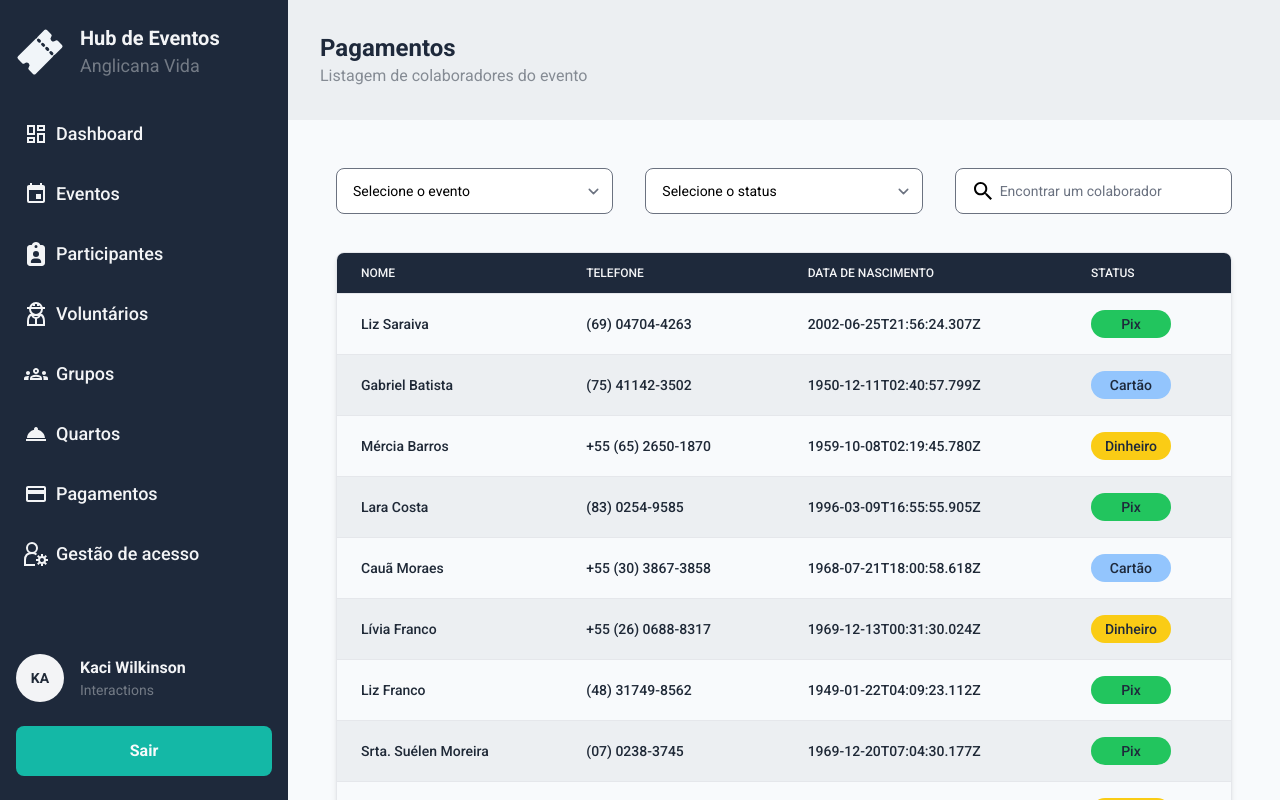
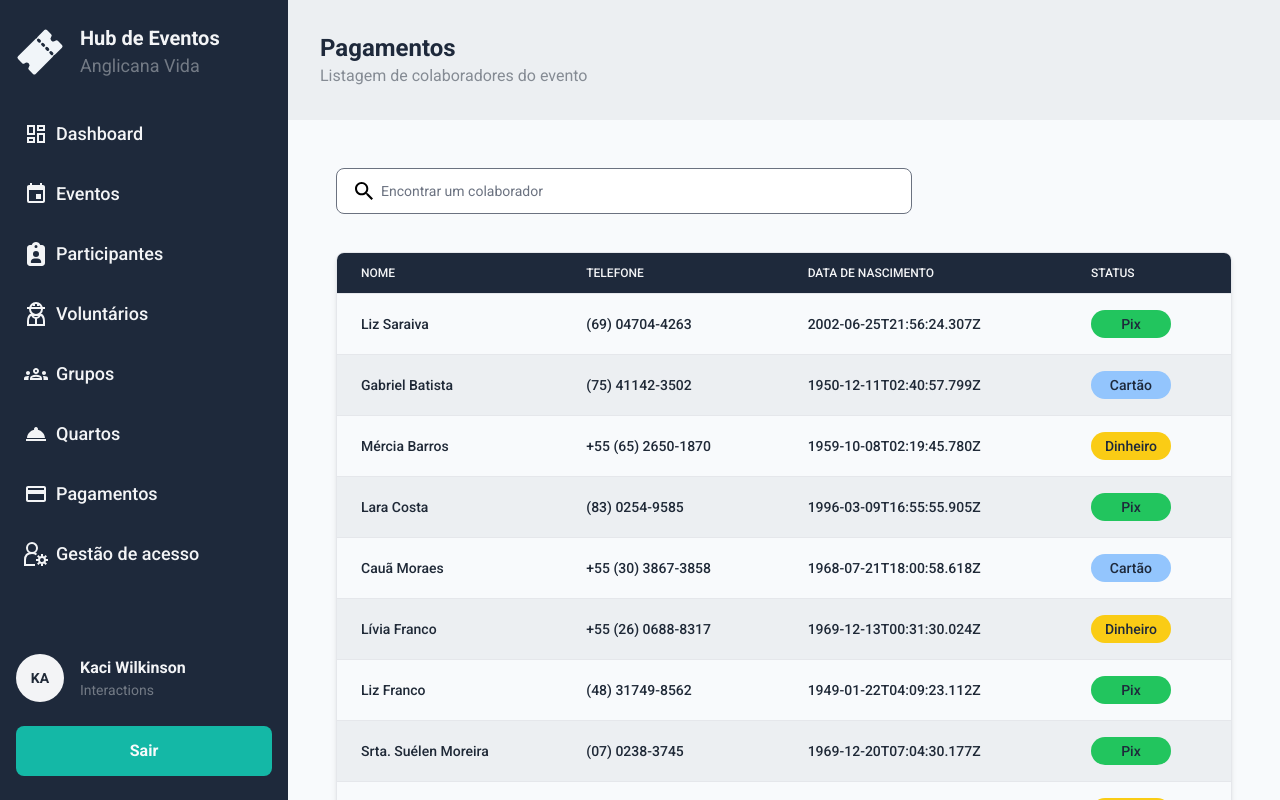
Before and after one commit to gugavillar/event_management, a Next.js app: page /pagamentos in a window 1280 px wide. Built offline with nearby package versions, Linux system fonts and the light colour scheme.

Commit message:
:sparkles: Payment modal

```diff
--- /dev/null
+++ b/src/components/Atoms/Modal/index.ts
@@ -0,0 +1 @@
+export * from './Modal'
--- a/src/components/Atoms/index.ts
+++ b/src/components/Atoms/index.ts
@@ -10,6 +10,7 @@ export * from './InformationCard'
 export * from './Label'
 export * from './Link'
 export * from './LoginSvg'
+export * from './Modal'
 export * from './PaymentTag'
 export * from './PieChart'
 export * from './Select'
--- a/src/components/Organisms/ListPage/ListPage.tsx
+++ b/src/components/Organisms/ListPage/ListPage.tsx
@@ -2,17 +2,19 @@ import { ComponentProps, ReactNode } from 'react'
 import { IoMdSearch } from 'react-icons/io'
 import { twMerge } from 'tailwind-merge'
 
-import { Field, Select } from '@/components/Atoms'
+import { Field } from '@/components/Atoms'
 
 type ListPageProps = ComponentProps<'div'> & {
 	placeholderField: string
 	moreFilter?: ReactNode
+	actionButton?: ReactNode
 }
 
 export const ListPage = ({
 	placeholderField,
 	children,
 	moreFilter,
+	actionButton,
 	className,
 	...props
 }: ListPageProps) => {
@@ -25,20 +27,13 @@ export const ListPage = ({
 				)}
 				{...props}
 			>
-				<Select
-					defaultValue=""
-					placeholder="Selecione o evento"
-					options={[
-						{ label: 'Evento 1', value: '1' },
-						{ label: 'Evento 2', value: '2' },
-					]}
-				/>
 				{moreFilter || null}
 				<Field
 					placeholder={placeholderField}
 					rightIcon={<IoMdSearch size={24} />}
 					className="ps-11"
 				/>
+				{actionButton || null}
 			</div>
 			{children}
 		</>
--- /dev/null
+++ b/src/components/Templates/Participants/Participants.mocks.tsx
@@ -0,0 +1,36 @@
+import { faker } from '@faker-js/faker/locale/pt_BR'
+
+import { UUID } from 'crypto'
+
+import { StatusTag } from '@/components/Atoms'
+
+export const FAKE_PARTICIPANTES = () => {
+	return Array.from({ length: 10 }, () => {
+		const status = Math.floor(Math.random() * 3) + 1
+		return {
+			id: faker.string.uuid() as UUID,
+			name: faker.person.fullName(),
+			email: faker.internet.email(),
+			phone: faker.phone.number(),
+			birthdate: faker.date.birthdate().toISOString(),
+			status: status > 2 ? '' : <StatusTag status={status} />,
+		}
+	})
+}
+
+export const MOCKED_USER = {
+	name: faker.person.fullName(),
+	firstName: faker.person.firstName(),
+	birthdate: faker.date.birthdate().toISOString(),
+	phone: faker.phone.number(),
+	responsible: Array.from({ length: 2 }, () => ({
+		name: faker.person.fullName(),
+		phone: faker.phone.number(),
+	})),
+	address: {
+		street: faker.location.streetAddress(),
+		city: faker.location.city(),
+		number: faker.location.buildingNumber(),
+	},
+	healthInfo: 'Alergias',
+}
--- a/src/components/Templates/Participants/Participants.tsx
+++ b/src/components/Templates/Participants/Participants.tsx
@@ -1,9 +1,7 @@
 'use client'
-import { faker } from '@faker-js/faker/locale/pt_BR'
+import { useEffect, useState } from 'react'
 
-import { UUID } from 'crypto'
-
-import { Button, StatusTag, TableProps } from '@/components/Atoms'
+import { Button, Spinner, TableProps } from '@/components/Atoms'
 import { ListManager } from '@/components/Molecules'
 import {
 	AddressInfoCard,
@@ -14,36 +12,7 @@ import {
 	PersonalInfoCard,
 } from '@/components/Organisms'
 
-const FAKE_PARTICIPANTES = () => {
-	return Array.from({ length: 10 }, () => {
-		const status = Math.floor(Math.random() * 3) + 1
-		return {
-			id: faker.string.uuid() as UUID,
-			name: faker.person.fullName(),
-			email: faker.internet.email(),
-			phone: faker.phone.number(),
-			birthdate: faker.date.birthdate().toISOString(),
-			status: status > 2 ? '' : <StatusTag status={status} />,
-		}
-	})
-}
-
-const MOCKED_USER = {
-	name: faker.person.fullName(),
-	firstName: faker.person.firstName(),
-	birthdate: faker.date.birthdate().toISOString(),
-	phone: faker.phone.number(),
-	responsible: Array.from({ length: 2 }, () => ({
-		name: faker.person.fullName(),
-		phone: faker.phone.number(),
-	})),
-	address: {
-		street: faker.location.streetAddress(),
-		city: faker.location.city(),
-		number: faker.location.buildingNumber(),
-	},
-	healthInfo: 'Alergias',
-}
+import { FAKE_PARTICIPANTES, MOCKED_USER } from './Participants.mocks'
 
 const HEADER_LABELS = [
 	{
@@ -69,6 +38,10 @@ const HEADER_LABELS = [
 ]
 
 export const Participants = () => {
+	const [tableData, setTableData] = useState<null | ReturnType<
+		typeof FAKE_PARTICIPANTES
+	>>(null)
+
 	const handleClickRow = async ({ id }: TableProps['bodyData'][number]) => {
 		console.log(id)
 		const overlay = await import('preline/preline')
@@ -76,12 +49,22 @@ export const Participants = () => {
 			document.getElementById('volunteer-manager') as HTMLElement,
 		)
 	}
+
+	useEffect(() => {
+		if (tableData) return
+
+		setTableData(FAKE_PARTICIPANTES())
+	}, [tableData])
+
 	return (
 		<PageContent subheadingPage="Listagem de participantes">
+			{!tableData ? (
+				<Spinner />
+			) : (
 				<ListPage placeholderField="Encontrar um participante">
 					<ListManager
 						handleClickRow={handleClickRow}
-					bodyData={FAKE_PARTICIPANTES()}
+						bodyData={tableData}
 						headerLabels={HEADER_LABELS}
 						drawerId="volunteer-manager"
 						drawerTitle="Dados do participante"
@@ -100,7 +83,9 @@ export const Participants = () => {
 								<PersonalInfoCard userInfo={MOCKED_USER} />
 								<AddressInfoCard addressInfo={MOCKED_USER.address} />
 								{MOCKED_USER.responsible.length ? (
-								<FamilyContactInfo responsibleInfo={MOCKED_USER.responsible} />
+									<FamilyContactInfo
+										responsibleInfo={MOCKED_USER.responsible}
+									/>
 								) : null}
 								{MOCKED_USER.healthInfo ? (
 									<HealthInfoCard healthInfo={MOCKED_USER.healthInfo} />
@@ -109,6 +94,7 @@ export const Participants = () => {
 						}
 					/>
 				</ListPage>
+			)}
 		</PageContent>
 	)
 }
--- /dev/null
+++ b/src/components/Templates/Payments/Payments.mocks.tsx
@@ -0,0 +1,18 @@
+import { faker } from '@faker-js/faker/locale/pt_BR'
+
+import { UUID } from 'crypto'
+
+import { PaymentTag } from '@/components/Atoms'
+
+export const FAKE_PARTICIPANTES = () => {
+	return Array.from({ length: 10 }, () => {
+		const status = Math.floor(Math.random() * 3) + 1
+		return {
+			id: faker.string.uuid() as UUID,
+			name: faker.person.fullName(),
+			phone: faker.phone.number(),
+			birthdate: faker.date.birthdate().toISOString(),
+			payment: <PaymentTag status={status} />,
+		}
+	})
+}
--- a/src/components/Templates/Payments/Payments.tsx
+++ b/src/components/Templates/Payments/Payments.tsx
@@ -1,24 +1,20 @@
-import { faker } from '@faker-js/faker/locale/pt_BR'
+'use client'
+import { useEffect, useState } from 'react'
+import { IoMdAlert } from 'react-icons/io'
 
-import { UUID } from 'crypto'
-
-import { PaymentTag, Select } from '@/components/Atoms'
+import {
+	Button,
+	Header,
+	Modal,
+	Select,
+	Spinner,
+	TableProps,
+} from '@/components/Atoms'
 import { ListManager } from '@/components/Molecules'
 import { ListPage, PageContent } from '@/components/Organisms'
 import { PaymentType, PaymentTypeAPI } from '@/constants'
 
-const FAKE_PARTICIPANTES = () => {
-	return Array.from({ length: 10 }, () => {
-		const status = Math.floor(Math.random() * 3) + 1
-		return {
-			id: faker.string.uuid() as UUID,
-			name: faker.person.fullName(),
-			phone: faker.phone.number(),
-			birthdate: faker.date.birthdate().toISOString(),
-			payment: <PaymentTag status={status} />,
-		}
-	})
-}
+import { FAKE_PARTICIPANTES } from './Payments.mocks'
 
 const HEADER_LABELS = [
 	{
@@ -40,15 +36,49 @@ const HEADER_LABELS = [
 ]
 
 export const Payments = () => {
+	const [tableData, setTableData] = useState<null | ReturnType<
+		typeof FAKE_PARTICIPANTES
+	>>()
+
+	const handleClickRow = async ({ id }: TableProps['bodyData'][number]) => {
+		console.log(id)
+		const overlay = await import('preline/preline')
+		overlay.HSOverlay.open(document.getElementById('test-modal') as HTMLElement)
+	}
+
+	useEffect(() => {
+		if (tableData) return
+
+		setTableData(FAKE_PARTICIPANTES())
+	}, [tableData])
+
 	return (
-		<PageContent subheadingPage="Listagem de colaboradores do evento">
-			<ListPage
-				placeholderField="Encontrar um colaborador"
-				className="lg:max-w-screen-lg"
-				moreFilter={
+		<>
+			<PageContent subheadingPage="Listagem de colaboradores do evento">
+				{!tableData ? (
+					<Spinner />
+				) : (
+					<ListPage placeholderField="Encontrar um colaborador">
+						<ListManager
+							bodyData={tableData}
+							headerLabels={HEADER_LABELS}
+							handleClickRow={handleClickRow}
+						/>
+					</ListPage>
+				)}
+			</PageContent>
+			<Modal modalId="test-modal">
+				<div className="flex flex-col items-center justify-center px-6 pb-6">
+					<div className="flex flex-col items-center justify-between gap-2 md:flex-row">
+						<IoMdAlert size={32} className="text-amber-300" />
+						<Header as="h3" className="text-center text-lg">
+							Você deseja confirmar o pagamento do colaborador?
+						</Header>
+					</div>
 					<Select
+						className="mx-auto my-6 max-w-sm"
 						defaultValue=""
-						placeholder="Selecione o status"
+						placeholder="Selecione a forma de pagamento"
 						options={[
 							{
 								label: PaymentType[PaymentTypeAPI.CARD].label,
@@ -64,13 +94,20 @@ export const Payments = () => {
 							},
 						]}
 					/>
-				}
-			>
-				<ListManager
-					bodyData={FAKE_PARTICIPANTES()}
-					headerLabels={HEADER_LABELS}
-				/>
-			</ListPage>
-		</PageContent>
+					<div className="flex w-full flex-col justify-end gap-y-4 md:flex-row md:gap-x-5">
+						<Button
+							type="button"
+							className="w-full items-center justify-center transition-colors duration-500 hover:bg-gray-200 md:w-32"
+							data-hs-overlay="#test-modal"
+						>
+							Cancelar
+						</Button>
+						<Button className="w-full items-center justify-center border-transparent bg-teal-500 text-base text-gray-50 transition-colors duration-500 hover:bg-teal-400 hover:text-slate-800 md:w-32">
+							Confirmar
+						</Button>
+					</div>
+				</div>
+			</Modal>
+		</>
 	)
 }
--- /dev/null
+++ b/src/components/Templates/Volunteers/Volunteers.mocks.tsx
@@ -0,0 +1,35 @@
+import { faker } from '@faker-js/faker/locale/pt_BR'
+
+import { UUID } from 'crypto'
+
+import { StatusTag } from '@/components/Atoms'
+
+export const FAKE_PARTICIPANTES = () => {
+	return Array.from({ length: 10 }, () => {
+		const status = Math.floor(Math.random() * 3) + 1
+		return {
+			id: faker.string.uuid() as UUID,
+			name: faker.person.fullName(),
+			role: faker.person.jobArea(),
+			phone: faker.phone.number(),
+			birthdate: faker.date.birthdate().toISOString(),
+			function: faker.person.jobArea(),
+			status: status > 2 ? '' : <StatusTag status={status} />,
+		}
+	})
+}
+
+export const MOCKED_USER = {
+	name: faker.person.fullName(),
+	firstName: faker.person.firstName(),
+	birthdate: faker.date.birthdate().toISOString(),
+	phone: faker.phone.number(),
+	responsibleOne: faker.person.fullName(),
+	responsibleTwo: faker.person.fullName(),
+	responsiblePhone: faker.phone.number(),
+	address: {
+		street: faker.location.streetAddress(),
+		city: faker.location.city(),
+		number: faker.location.buildingNumber(),
+	},
+}
--- a/src/components/Templates/Volunteers/Volunteers.tsx
+++ b/src/components/Templates/Volunteers/Volunteers.tsx
@@ -1,9 +1,7 @@
 'use client'
-import { faker } from '@faker-js/faker/locale/pt_BR'
+import { useEffect, useState } from 'react'
 
-import { UUID } from 'crypto'
-
-import { Button, TableProps } from '@/components/Atoms'
+import { Button, Spinner, TableProps } from '@/components/Atoms'
 import { ListManager } from '@/components/Molecules'
 import {
 	ListPage,
@@ -12,30 +10,7 @@ import {
 	AddressInfoCard,
 } from '@/components/Organisms'
 
-const FAKE_PARTICIPANTES = () => {
-	return Array.from({ length: 10 }, () => ({
-		id: faker.string.uuid() as UUID,
-		name: faker.person.fullName(),
-		role: faker.person.jobArea(),
-		phone: faker.phone.number(),
-		birthdate: faker.date.birthdate().toISOString(),
-	}))
-}
-
-const MOCKED_USER = {
-	name: faker.person.fullName(),
-	firstName: faker.person.firstName(),
-	birthdate: faker.date.birthdate().toISOString(),
-	phone: faker.phone.number(),
-	responsibleOne: faker.person.fullName(),
-	responsibleTwo: faker.person.fullName(),
-	responsiblePhone: faker.phone.number(),
-	address: {
-		street: faker.location.streetAddress(),
-		city: faker.location.city(),
-		number: faker.location.buildingNumber(),
-	},
-}
+import { FAKE_PARTICIPANTES, MOCKED_USER } from './Volunteers.mocks'
 
 const HEADER_LABELS = [
 	{
@@ -54,9 +29,21 @@ const HEADER_LABELS = [
 		label: 'Data de nascimento',
 		accessor: 'birthdate',
 	},
+	{
+		label: 'Função',
+		accessor: 'function',
+	},
+	{
+		label: 'Status',
+		accessor: 'status',
+	},
 ]
 
 export const Volunteers = () => {
+	const [tableData, setTableData] = useState<null | ReturnType<
+		typeof FAKE_PARTICIPANTES
+	>>()
+
 	const handleClickRow = async ({ id }: TableProps['bodyData'][number]) => {
 		console.log(id)
 		const overlay = await import('preline/preline')
@@ -65,12 +52,21 @@ export const Volunteers = () => {
 		)
 	}
 
+	useEffect(() => {
+		if (tableData) return
+
+		setTableData(FAKE_PARTICIPANTES())
+	}, [tableData])
+
 	return (
 		<PageContent subheadingPage="Listagem de voluntários">
+			{!tableData ? (
+				<Spinner />
+			) : (
 				<ListPage placeholderField="Encontrar um voluntário">
 					<ListManager
 						handleClickRow={handleClickRow}
-					bodyData={FAKE_PARTICIPANTES()}
+						bodyData={tableData}
 						headerLabels={HEADER_LABELS}
 						drawerId="volunteer-manager"
 						drawerTitle="Dados do voluntário"
@@ -92,6 +88,7 @@ export const Volunteers = () => {
 						}
 					/>
 				</ListPage>
+			)}
 		</PageContent>
 	)
 }
```
Also changed, not shown: src/components/Atoms/Modal/Modal.tsx (added, +32 -0 lines). Lines whose indentation alone changed are shown as unchanged.
